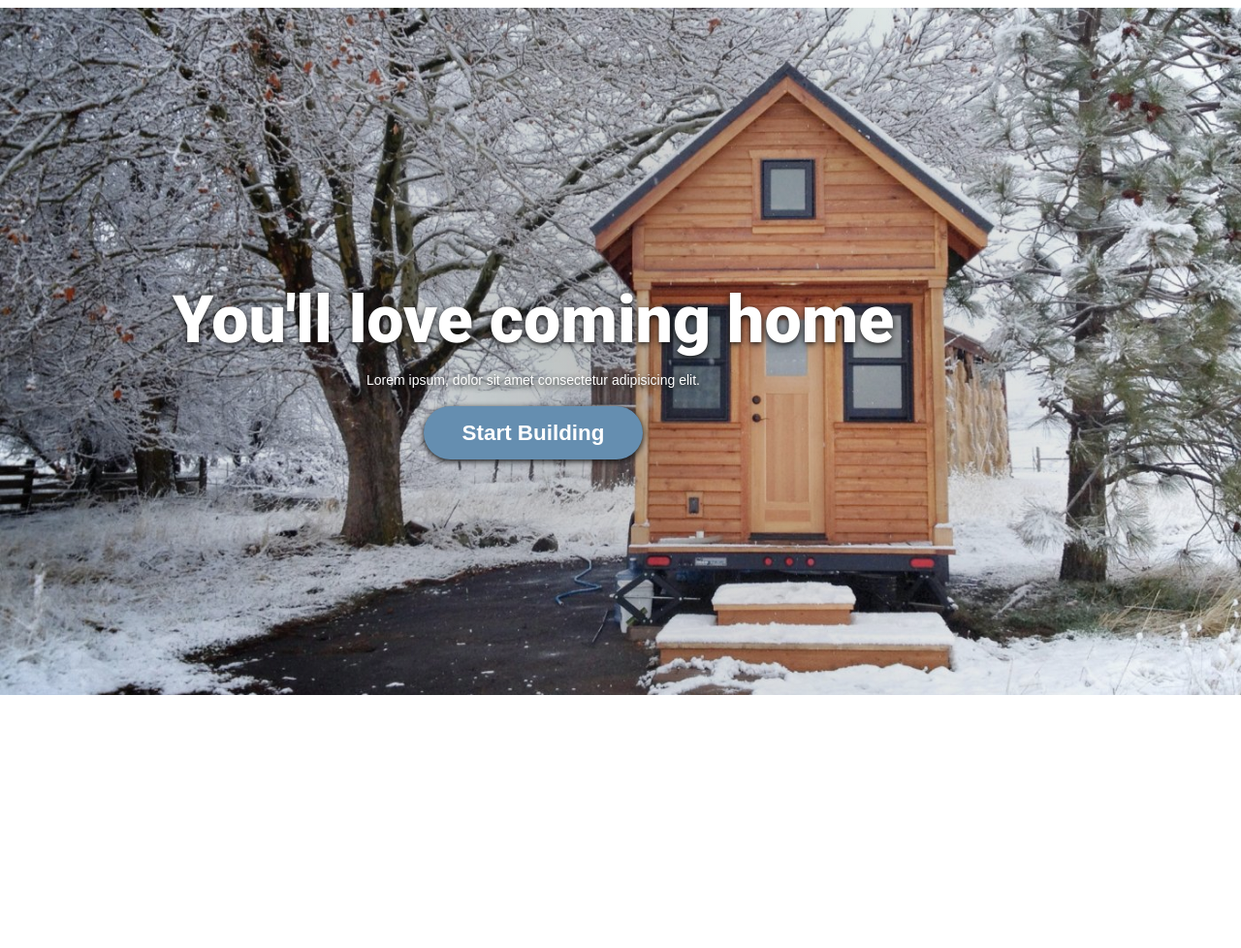
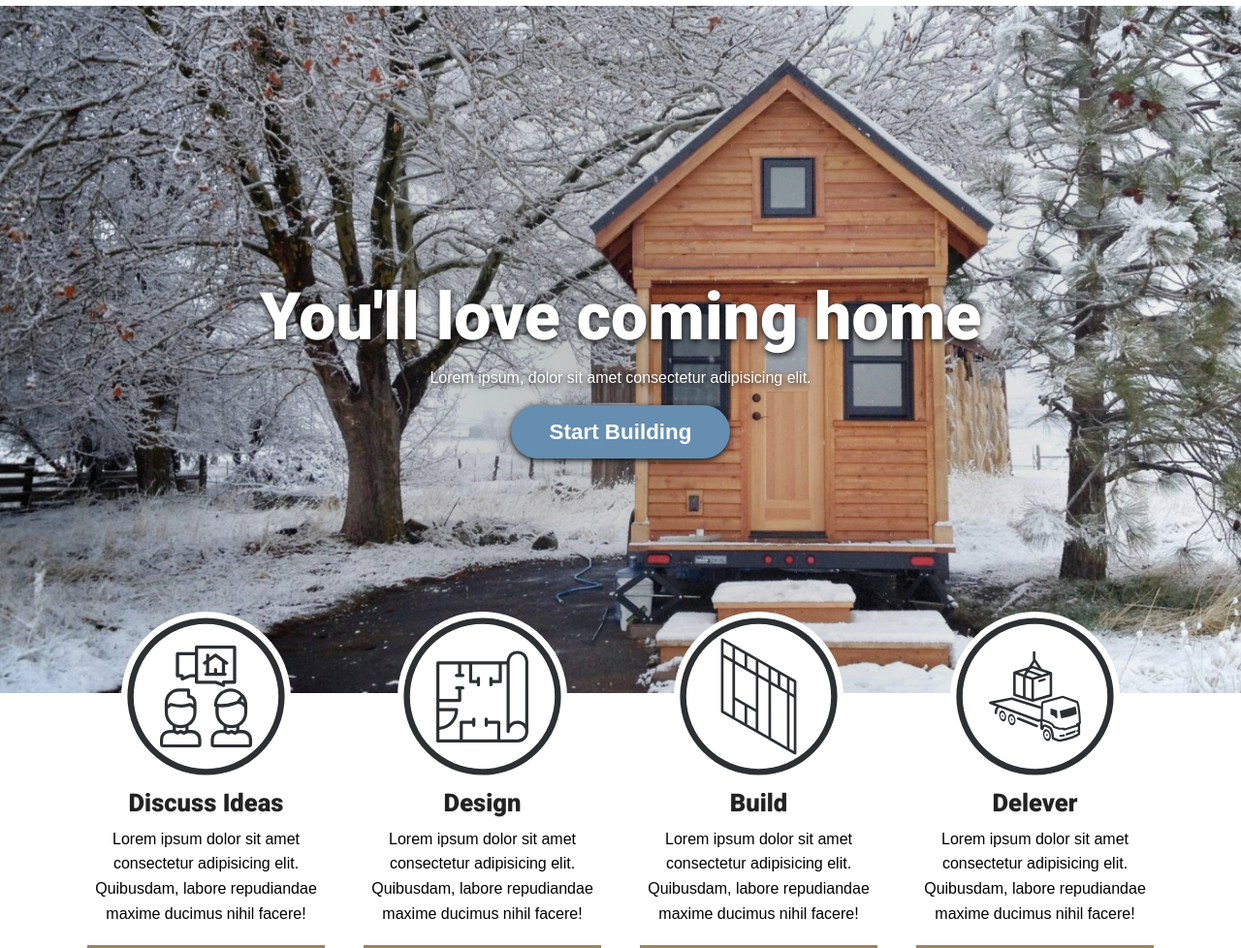
Before and after one commit to dsisk559/CozyHomeBuilders, a website: page build/index.html in a window 1280 px wide. Shown: the part 87-1065 px from the top of the page at 97% size. Before the commit the page ends 833 px from the top, so only its background shows below. Drawn offline with Linux system fonts and the light colour scheme.

Commit message:
completed icon card section

```diff
--- a/source/sass/3-basics/_base.sass
+++ b/source/sass/3-basics/_base.sass
@@ -12,7 +12,6 @@ html
 
 body
   //delete the background to apply your own style
-  font-size: 18px
   line-height: 1.6
   color: black
   -webkit-font-smoothing: antialiased
--- a/source/sass/3-basics/_typography.sass
+++ b/source/sass/3-basics/_typography.sass
@@ -49,7 +49,6 @@ h1, h2, h3, h4, h5, h6
 p
   margin: 0 0 20px 0
   font-weight: 400
-  font-size: 14px
 
 em
   font-style: italic
--- a/source/sass/5-modules/_icon-card.sass
+++ b/source/sass/5-modules/_icon-card.sass
@@ -0,0 +1,12 @@
+.icon-card
+  display: block
+  text-align: center
+  border-bottom: 3px $lightbrown solid
+  z-index: 9
+
+  img
+    margin: 10px 35px 0
+
+  h2
+    font-size: 1.6rem
+    margin: 0 0 10px
--- a/source/sass/6-pages/_page-home.sass
+++ b/source/sass/6-pages/_page-home.sass
@@ -8,10 +8,12 @@
   position: relative
   z-index: 0
 
-  .wrapper
+  .hero-text
+    display: inline-block
     position: absolute
+    width: 100%
     top: 50%
-    transform: translateY(-50%)
+    transform: translate3d(-50%, -50%, 0)
 
 
   h1, p
@@ -27,3 +29,17 @@
 
   .button
     box-shadow: 0 2px 6px $black
+
+.process .wrapper
+  display: grid
+  grid-template-columns: repeat(4,1fr)
+  grid-gap: 40px
+  margin-top: calc((90vw - 400px) / -8)
+  z-index: 2
+
+  @media screen and (max-width: 800px)
+    grid-template-columns: repeat(2,1fr)
+    margin-top: 0
+
+  @media screen and (max-width: 450px)
+    display: block
```
Also changed, not shown: build/assets/css/main.min.css, build/index.html.
